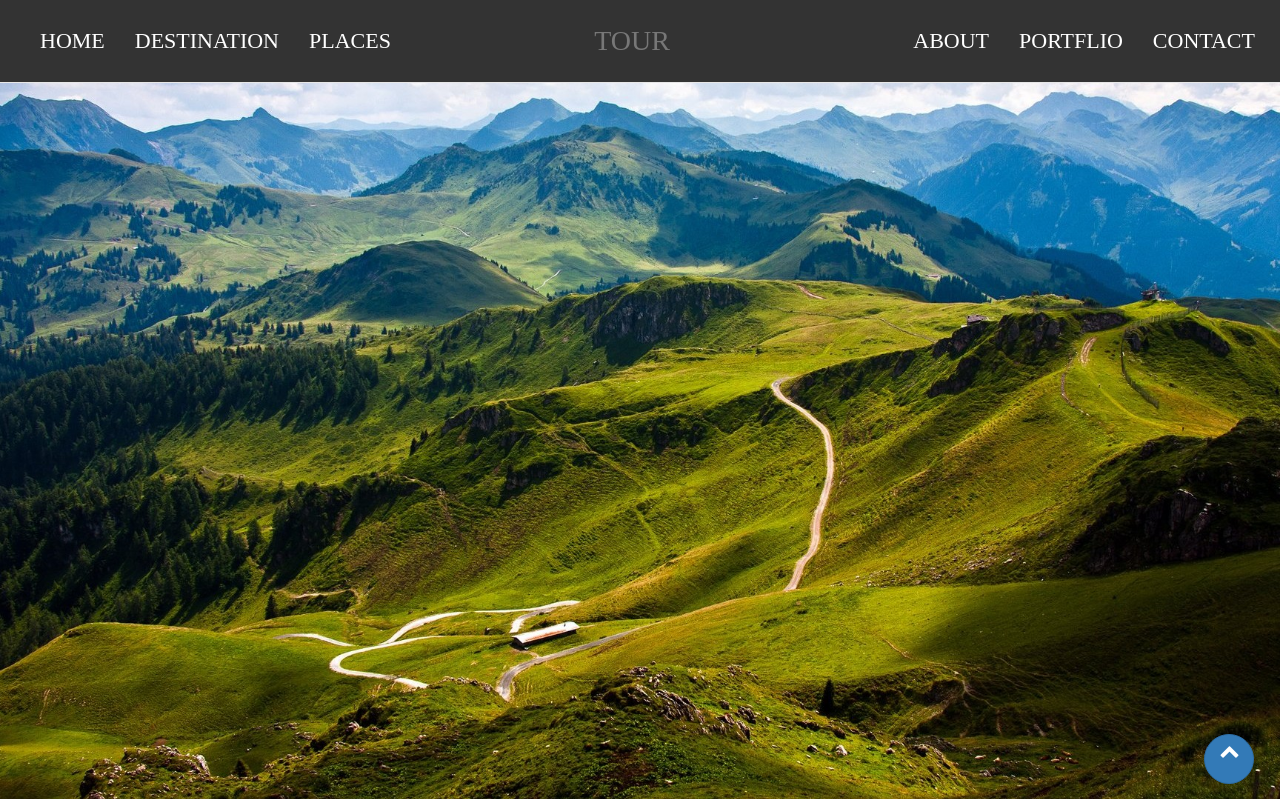
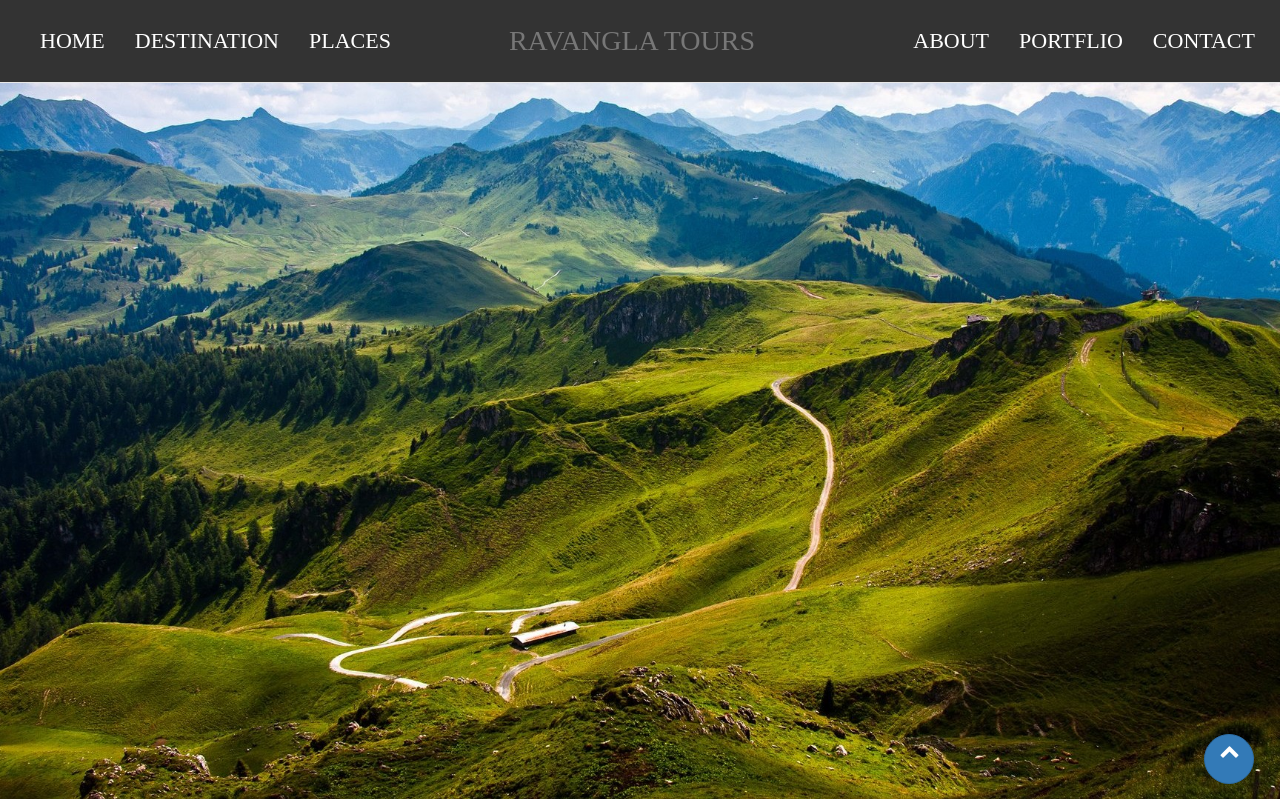
Before and after one commit to manojtamang/Rabongla-Travels, a PHP site: page /index.php in a window 1280 px wide. Shown: the top 799 px of the page. Run offline with PHP 8.4, Linux system fonts and the light colour scheme; some libraries are stand-ins or nearby versions; some web fonts are replaced.

Commit message:
loaded first file

```diff
--- a/index.php
+++ b/index.php
@@ -24,7 +24,7 @@
          <nav class="navbar navbar-default navbar-fixed-top" role="navigation">
     	  <div class="container-fluid">
 		    <div class="navbar-header">
-               <div class="navbar-brand navbar-brand-centered">TOUR</div>
+               <div class="navbar-brand navbar-brand-centered">RAVANGLA TOURS</div>
 
 		      <button type="button" class="navbar-toggle" data-toggle="collapse" data-target="#navbar-brand-centered">
 		        <span class="sr-only">Toggle navigation</span>
```
